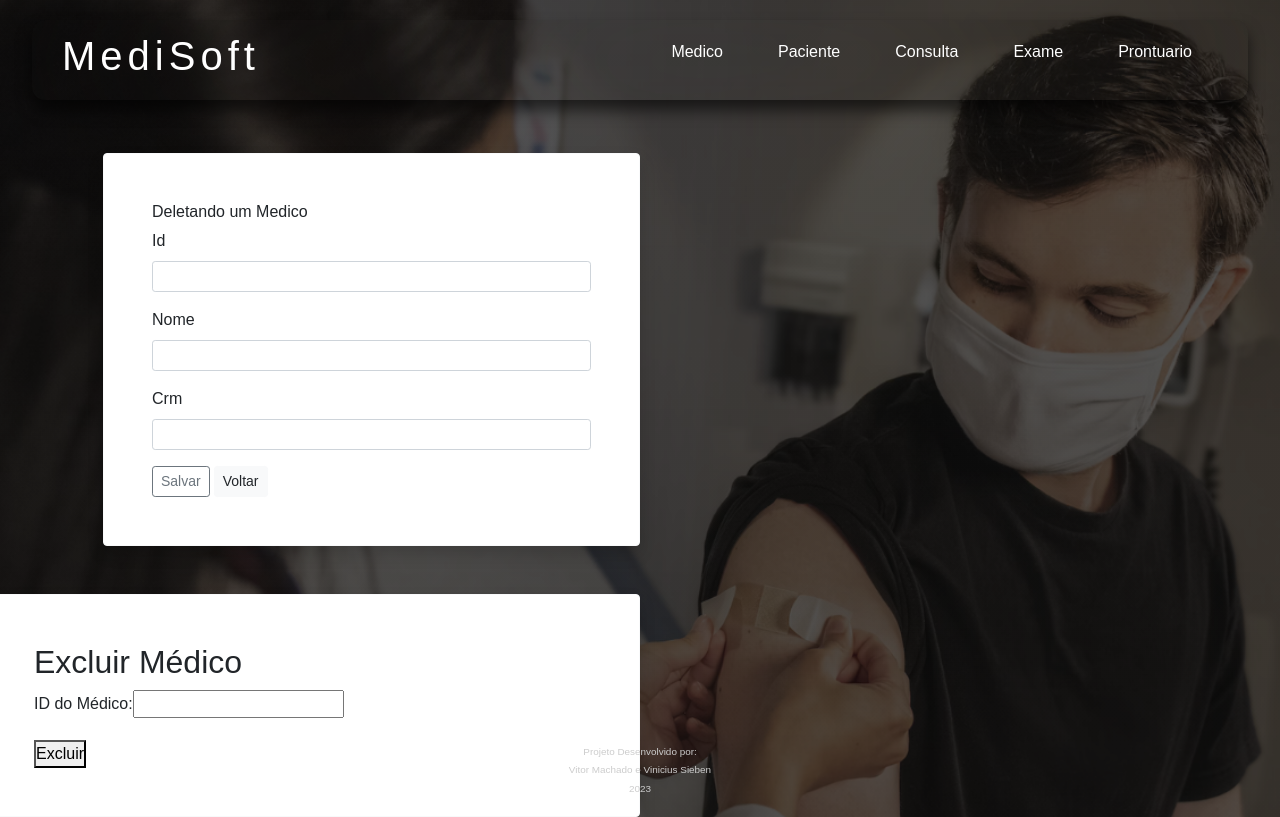
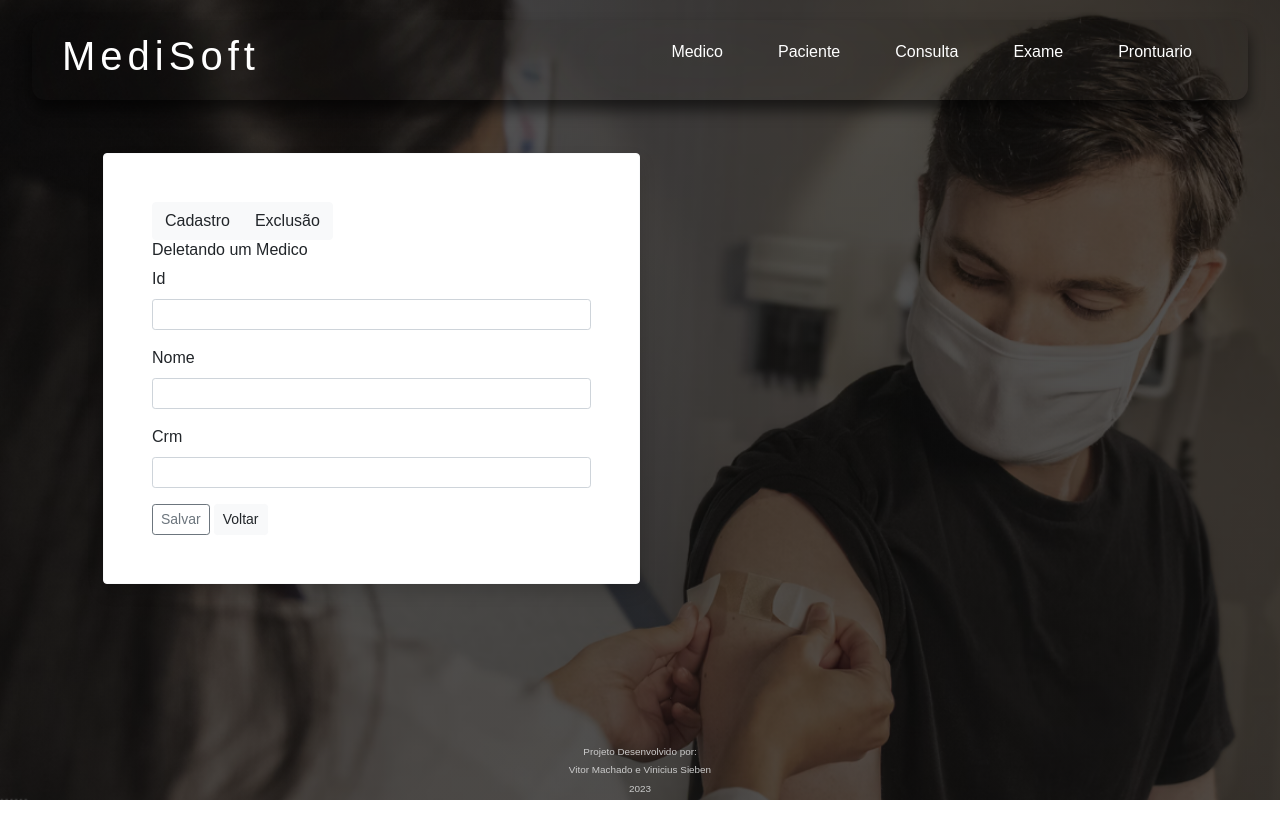
Before and after one commit to vitor-machado04/clinica-api, an Angular app in the folder AppClinica/: page /medicos in a window 1280 px wide. Built offline with nearby package versions, Linux system fonts and the light colour scheme.

Commit message:
Feito botão de exclusão e cadastro do médico

```diff
--- a/AppClinica/src/app/components/medicos/medicos.component.html
+++ b/AppClinica/src/app/components/medicos/medicos.component.html
@@ -1,8 +1,15 @@
 <div class="container p-5">
     <div class="row">
-        <div class="col-6 border border-light rounded p-5 shadow bg-white" *ngIf="formulario">
+        <div class="col-6 border border-light rounded p-5 shadow bg-white">
+            <div class="btn-group">
+                <button type="button" class="btn btn-light" (click)="selecionarFormulario('cadastro')">Cadastro</button>
+                <button type="button" class="btn btn-light" (click)="selecionarFormulario('exclusao')">Exclusão</button>
+            </div>
+
+            <div *ngIf="formularioSelecionado === 'cadastro'">
                 <h6>{{ tituloFormulario }}</h6>
                 <form [formGroup]="formulario" (ngSubmit)="enviarFormulario()">
+
                     <div class="form-group">
                         <label>Id</label>
                         <input type="text" class="form-control form-control-sm" formControlName="Id" />
@@ -29,12 +36,11 @@
                     </div>
                 </form>
             </div>
-    </div>
-</div>
-<div class="row">
-  <div class="col-6 border border-light rounded p-5 shadow bg-white" *ngIf="formulario">
-    <h2>Excluir Médico</h2>
+
+            <div *ngIf="formularioSelecionado === 'exclusao'">
+                <h6>Excluir Médico</h6>
                 <form [formGroup]="formularioExclusao">
+
                     <div class="form-group">
                         <label for="IdExclusao">ID do Médico:</label>
                         <input type="number" id="IdExclusao" formControlName="Id" />
@@ -43,3 +49,5 @@
                 </form>
             </div>
         </div>
+    </div>
+</div>
--- a/AppClinica/src/app/components/medicos/medicos.component.ts
+++ b/AppClinica/src/app/components/medicos/medicos.component.ts
@@ -12,6 +12,7 @@ export class MedicosComponent implements OnInit {
   formulario: any;
   tituloFormulario: string = '';
   formularioExclusao: any;
+  formularioSelecionado: string = 'cadastro';
 
   constructor(private medicosService : MedicosService) { }
 
@@ -48,4 +49,7 @@ export class MedicosComponent implements OnInit {
       alert('Por favor, insira o ID do médico que deseja excluir.');
     }
   }
+  selecionarFormulario(tipo: string) {
+    this.formularioSelecionado = tipo;
 }
+}
```
Lines whose indentation alone changed are shown as unchanged.
